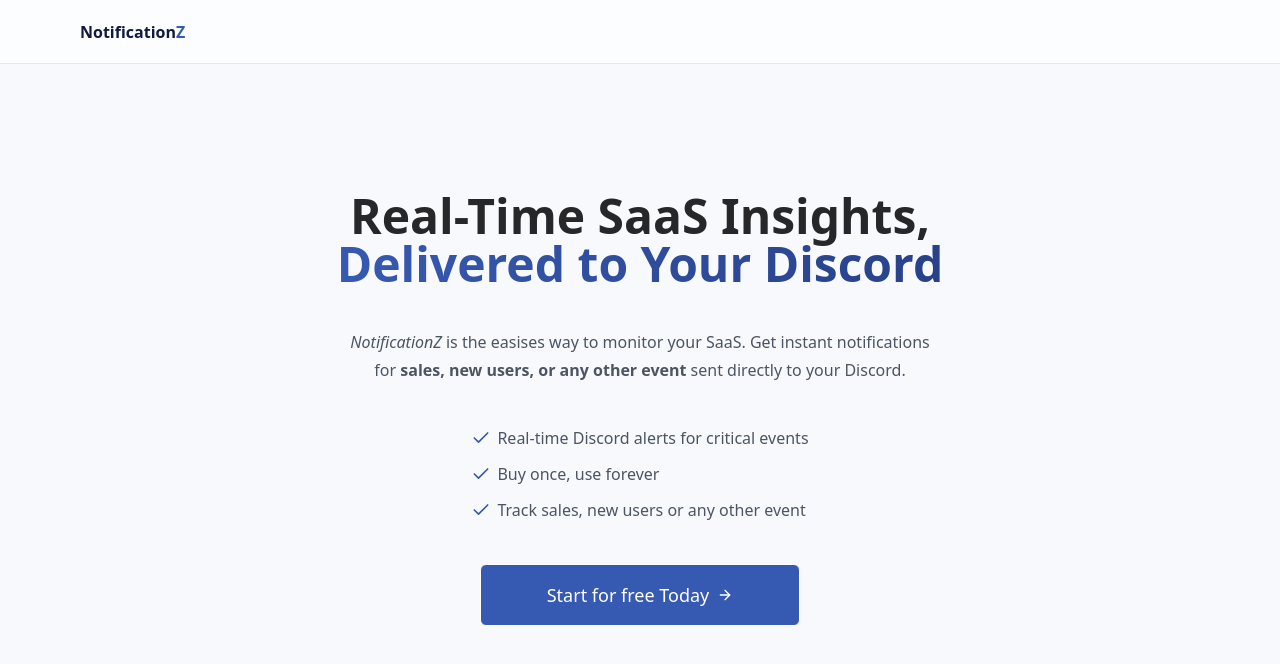
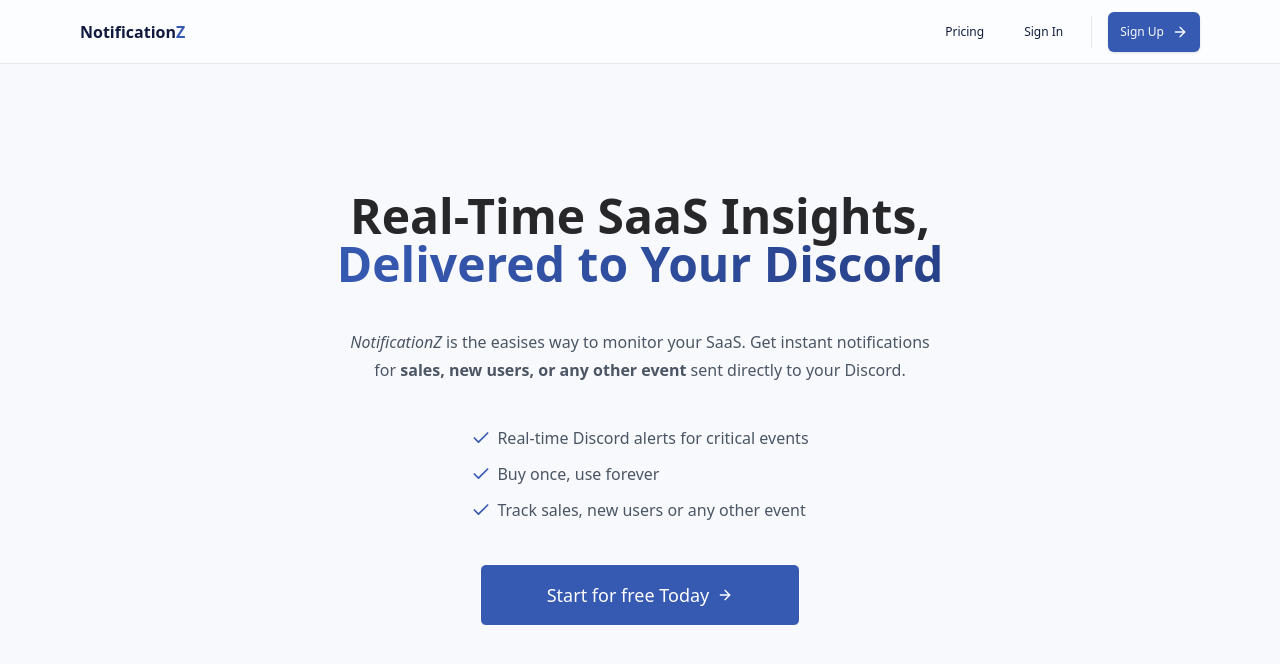
Before and after one commit to SashaMihalache/NotificationZ, a Next.js app: page / in a window 1280 px wide. Shown: the top 664 px of the page. Built offline with nearby package versions, Linux system fonts and the light colour scheme.

Commit message:
feat: navbar logged in and logged out states

```diff
--- a/src/app/layout.tsx
+++ b/src/app/layout.tsx
@@ -5,6 +5,7 @@ import { cn } from "@/utils"
 
 import "./globals.css"
 import { Providers } from "@/components/providers"
+import { ClerkProvider } from "@clerk/nextjs"
 
 const inter = Inter({ subsets: ["latin"], variable: "--font-sans" })
 const eb_garamond = EB_Garamond({
@@ -24,10 +25,12 @@ export default function RootLayout({
   children: React.ReactNode
 }>) {
   return (
-    <html lang="en" className={cn(inter.variable, eb_garamond.variable)}>
-      <body className="font-sans bg-brand-50 text-brand-950 antialiased">
-        <Providers>{children}</Providers>
-      </body>
-    </html>
+    <ClerkProvider>
+      <html lang="en" className={cn(inter.variable, eb_garamond.variable)}>
+        <body className="font-sans bg-brand-50 text-brand-950 antialiased">
+          <Providers>{children}</Providers>
+        </body>
+      </html>
+    </ClerkProvider>
   )
 }
--- a/src/components/Navbar.tsx
+++ b/src/components/Navbar.tsx
@@ -1,6 +1,8 @@
 import Link from "next/link"
 import { MaxWidthWrapper } from "@/components/MaxWidthWrapper"
 import { SignOutButton } from "@clerk/nextjs"
+import { Button, buttonVariants } from "./ui/button"
+import { ArrowRight } from "lucide-react"
 
 export const Navbar = () => {
   const user = false
@@ -13,7 +15,63 @@ export const Navbar = () => {
             Notification<span className="text-brand-700">Z</span>
           </Link>
 
-          <div className="h-full flex items-center space-x-4"></div>
+          <div className="h-full flex items-center space-x-4">
+            {user ? (
+              <>
+                <SignOutButton>
+                  <Button size="sm" variant="ghost">
+                    Sign Out
+                  </Button>
+                </SignOutButton>
+
+                <Link
+                  href="/dashboard"
+                  className={buttonVariants({
+                    size: "sm",
+                    className: "flex items-center gap-1",
+                  })}
+                >
+                  Dashboard <ArrowRight className="size-4" />
+                </Link>
+              </>
+            ) : (
+              <>
+                <Link
+                  href="/pricing"
+                  className={buttonVariants({
+                    size: "sm",
+                    variant: "ghost",
+                  })}
+                >
+                  Pricing
+                </Link>
+
+                <Link
+                  href="/sign-in"
+                  className={buttonVariants({
+                    size: "sm",
+                    variant: "ghost",
+                  })}
+                >
+                  Sign In
+                </Link>
+
+                <div className="h-8 w-px bg-gray-200" />
+
+                <Link
+                  href="/sign-up"
+                  className={buttonVariants({
+                    size: "sm",
+                    variant: "default",
+                    className: "flex items-center gap-1",
+                  })}
+                >
+                  Sign Up
+                  <ArrowRight className="size-4" />
+                </Link>
+              </>
+            )}
+          </div>
         </div>
       </MaxWidthWrapper>
     </nav>
--- a/src/components/ui/button.tsx
+++ b/src/components/ui/button.tsx
@@ -10,7 +10,7 @@ const buttonVariants = cva(
     variants: {
       variant: {
         default:
-          "bg-primary text-primary-foreground shadow hover:bg-primary/90",
+          "bg-brand-700 text-brand-50 text-primary-foreground shadow hover:bg-brand-800/90",
         destructive:
           "bg-destructive text-destructive-foreground shadow-sm hover:bg-destructive/90",
         outline:
@@ -21,9 +21,9 @@ const buttonVariants = cva(
         link: "text-primary underline-offset-4 hover:underline",
       },
       size: {
-        default: "h-9 px-4 py-2",
-        sm: "h-8 rounded-md px-3 text-xs",
-        lg: "h-10 rounded-md px-8",
+        default: "h-11 px-4 py-2",
+        sm: "h-10 rounded-md px-3 text-xs",
+        lg: "h-12 rounded-md px-8",
         icon: "h-9 w-9",
       },
     },
```
Also changed, not shown: src/middleware.ts (added, +12 -0 lines), 1 other file (tests, documents, lock files or other folders).
